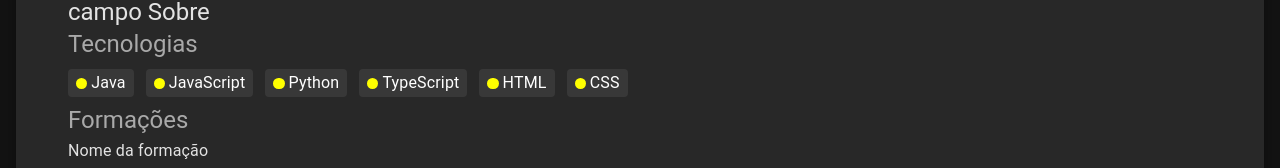
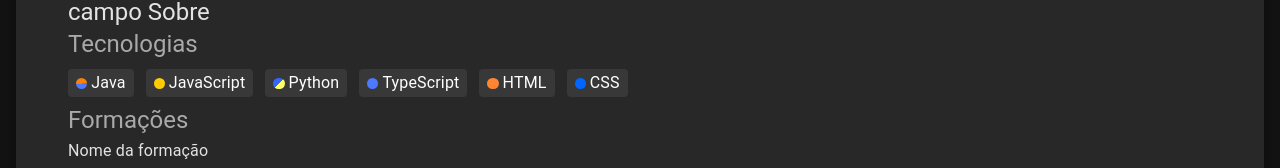
Before and after one commit to josermca01/vue-portfolio, a Vue app: page / in a window 1280 px wide. Shown: the part 752-920 px from the top of the page. Built offline with nearby package versions, Linux system fonts and the light colour scheme; no server answers.

Commit message:
change color for techs

```diff
--- a/src/components/About.vue
+++ b/src/components/About.vue
@@ -5,8 +5,7 @@
             Tecnologias
             <div class="fill-width d-flex flex-wrap text-subtitle-1">
                 <div v-for="tech in techs" :key="tech.name" class="bg-background3 d-flex align-center justify-center mr-3 mt-2 px-2 rounded">
-                    <v-avatar :color="tech.color"
-                        size="0.7rem" class="mr-1">
+                    <v-avatar size="0.7rem" class=" mr-1" :id="tech.color">
                     </v-avatar> {{ tech.name }}</div>
             </div>
         </div>
@@ -39,10 +38,30 @@ function createTechs(name, icon, color) {
     };
 }
 let techs = []
-techs.push(createTechs("Java", "mdi-language-java", "yellow-accent-2"))
-techs.push(createTechs("JavaScript", "mdi-language-javascript", "yellow-accent-2"))
-techs.push(createTechs("Python", "mdi-language-python", "yellow-accent-2"))
-techs.push(createTechs("TypeScript", "mdi-language-typescript", "yellow-accent-2"))
-techs.push(createTechs("HTML", "mdi-language-html5", "yellow-accent-2"))
-techs.push(createTechs("CSS", "mdi-language-css3", "yellow-accent-2"))
+techs.push(createTechs("Java", "mdi-language-java", "java"))
+techs.push(createTechs("JavaScript", "mdi-language-javascript", "javascript"))
+techs.push(createTechs("Python", "mdi-language-python", "python"))
+techs.push(createTechs("TypeScript", "mdi-language-typescript", "typescript"))
+techs.push(createTechs("HTML", "mdi-language-html5", "html"))
+techs.push(createTechs("CSS", "mdi-language-css3", "css"))
 </script>
+<style scoped>
+#python {
+  background-image: conic-gradient(#3366ff 0deg,#3366ff 45deg,#ffff66 45deg,#ffff66 225deg,#3366ff 225deg);
+}
+#java {
+  background-image: conic-gradient(#ff8000 0deg,#ff8000 90deg, #4d79ff 90deg,#4d79ff 270deg,#ff8000 270deg);
+}
+#javascript {
+  background-color:  #ffcc00;
+}
+#typescript {
+  background-color: #4d79ff;
+}
+#html {
+  background-color: #ff8533;
+}
+#css {
+  background-color:#0066ff;
+}
+</style>
--- a/src/components/Profile.vue
+++ b/src/components/Profile.vue
@@ -32,9 +32,9 @@
     <v-col class="d-flex" :cols="colsNums">
       <v-sheet class="d-flex">
         <div :class="socialSpace" v-for="item in social" :key="item.link">
-          <a v-if="item.icon=='mdi-download-box-outline'":href="item.link" download class="btn"><v-icon class="bg-grey-darken-4 rounded-circle pa-6" :icon="item.icon"></v-icon></a>
+          <a v-if="item.icon=='mdi-download-box-outline'":href="item.link" download class="btn"><v-icon class="bg-background2 rounded-circle pa-6" :icon="item.icon"></v-icon></a>
           <a v-else class="btn" :href="item.link" target="_blank"
-          rel="noopener noreferrer"><v-icon class="bg-grey-darken-4 rounded-circle pa-6" :icon="item.icon"></v-icon></a>
+          rel="noopener noreferrer"><v-icon class="bg-background2 rounded-circle pa-6" :icon="item.icon"></v-icon></a>
           </div>
       </v-sheet>
     </v-col>
```
